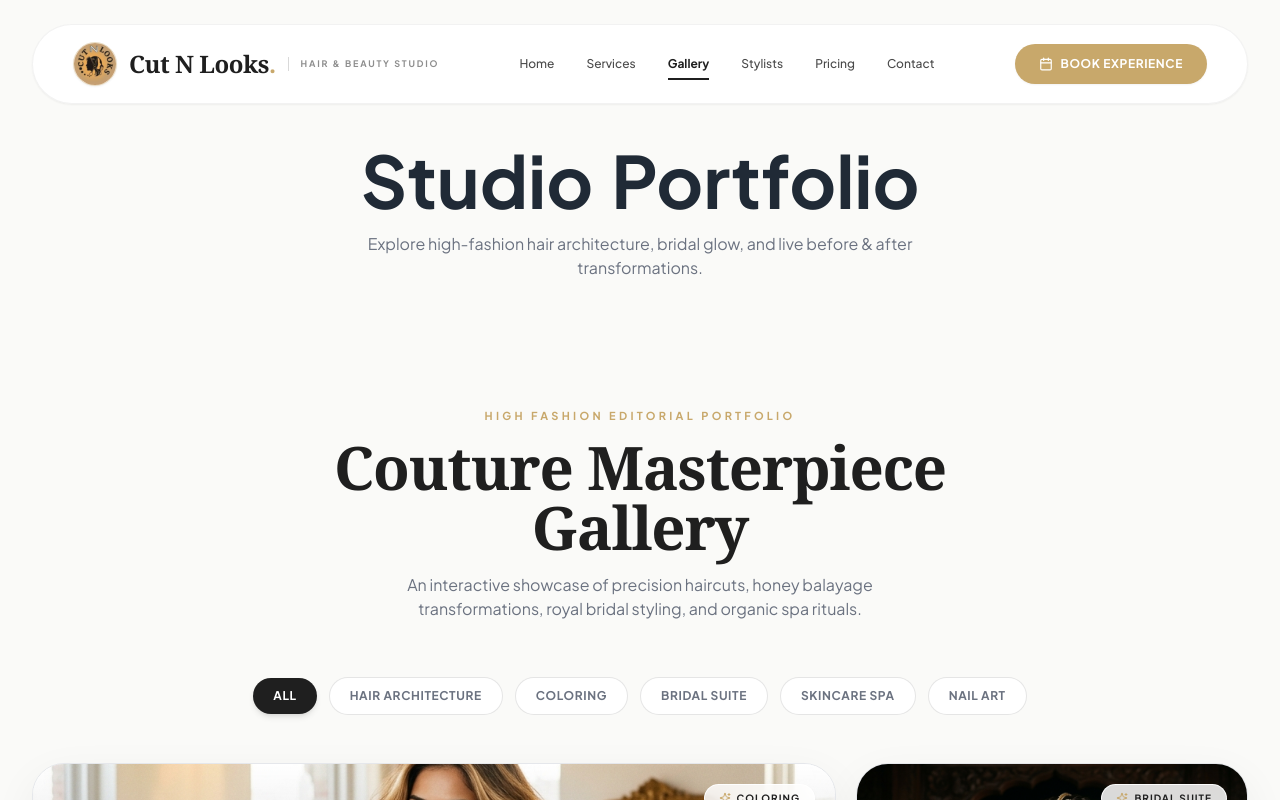
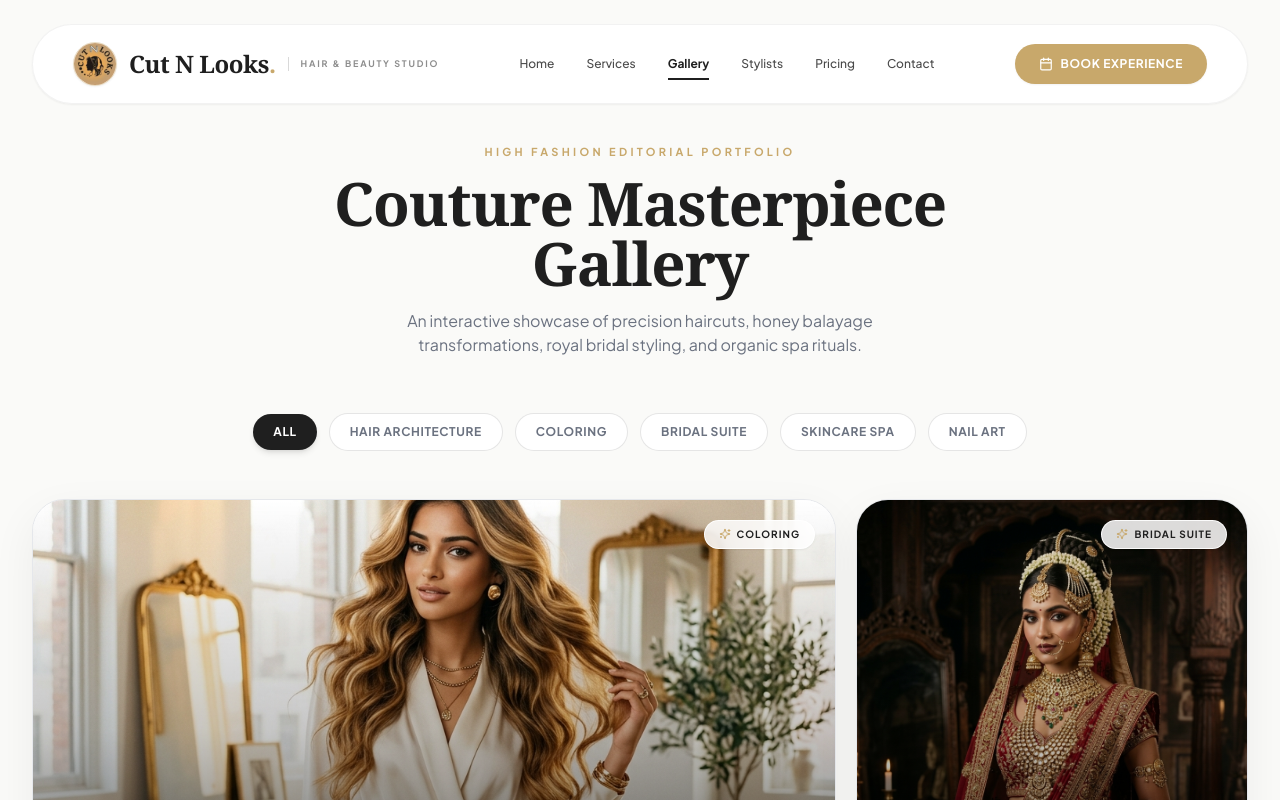
Before and after one commit to iglscare/CUT_N_LOOK, a Next.js app in the folder apps/web/: page /gallery in a window 1280 px wide. Shown: the top 800 px of the page. Built offline with nearby package versions, Linux system fonts and the light colour scheme.

Commit message:
redesign: clean up duplicate headers on gallery page and refine Editorial Masonry Collage

```diff
--- a/apps/web/src/app/gallery/page.tsx
+++ b/apps/web/src/app/gallery/page.tsx
@@ -4,25 +4,27 @@ import React, { useState } from 'react';
 import { Navbar } from '@/components/Navbar';
 import { Gallery } from '@/components/Gallery';
 import { BeforeAfter } from '@/components/BeforeAfter';
+import { InstagramFeed } from '@/components/InstagramFeed';
 import { Footer } from '@/components/Footer';
 import { BookingModal } from '@/components/BookingModal';
-import { CardPage, AnimatedText } from '@skyelite/ui';
+import { CardPage } from '@skyelite/ui';
 
 export default function GalleryPage() {
   const [isBookingOpen, setIsBookingOpen] = useState(false);
 
   return (
     <CardPage>
-      <div className="min-h-screen bg-background text-primary selection:bg-accent selection:text-surface font-sans pt-24">
+      <div className="min-h-screen bg-[#FAFAF8] text-[#1F1F1F] font-sans pt-20">
         <Navbar onBookClick={() => setIsBookingOpen(true)} />
 
-        <div className="max-w-[1440px] mx-auto px-6 pt-12 text-center">
-          <AnimatedText text="Studio Portfolio" as="h1" className="text-5xl sm:text-7xl font-display font-bold justify-center mb-4" />
-          <p className="text-secondary text-base max-w-xl mx-auto">Explore high-fashion hair architecture, bridal glow, and live before & after transformations.</p>
-        </div>
+        {/* Primary Editorial Masonry Collage Gallery */}
+        <Gallery />
 
-        <Gallery />
+        {/* Live Interactive Before & After Transformation Drag Slider */}
         <BeforeAfter />
+
+        {/* Official Instagram Feed Reel Strip */}
+        <InstagramFeed />
 
         <Footer />
         <BookingModal isOpen={isBookingOpen} onClose={() => setIsBookingOpen(false)} />
--- a/apps/web/src/components/Gallery.tsx
+++ b/apps/web/src/components/Gallery.tsx
@@ -66,7 +66,7 @@ export const Gallery: React.FC = () => {
     : GALLERY_ITEMS.filter((item) => item.category === activeCategory);
 
   return (
-    <section id="gallery" className="py-24 sm:py-32 px-4 sm:px-8 bg-[#FAFAF8] text-[#1F1F1F] select-none">
+    <section id="gallery" className="pt-12 sm:pt-16 pb-20 px-4 sm:px-8 bg-[#FAFAF8] text-[#1F1F1F] select-none">
       <div className="max-w-[1440px] mx-auto">
         {/* Section Header */}
         <div className="text-center max-w-3xl mx-auto mb-14">
```
